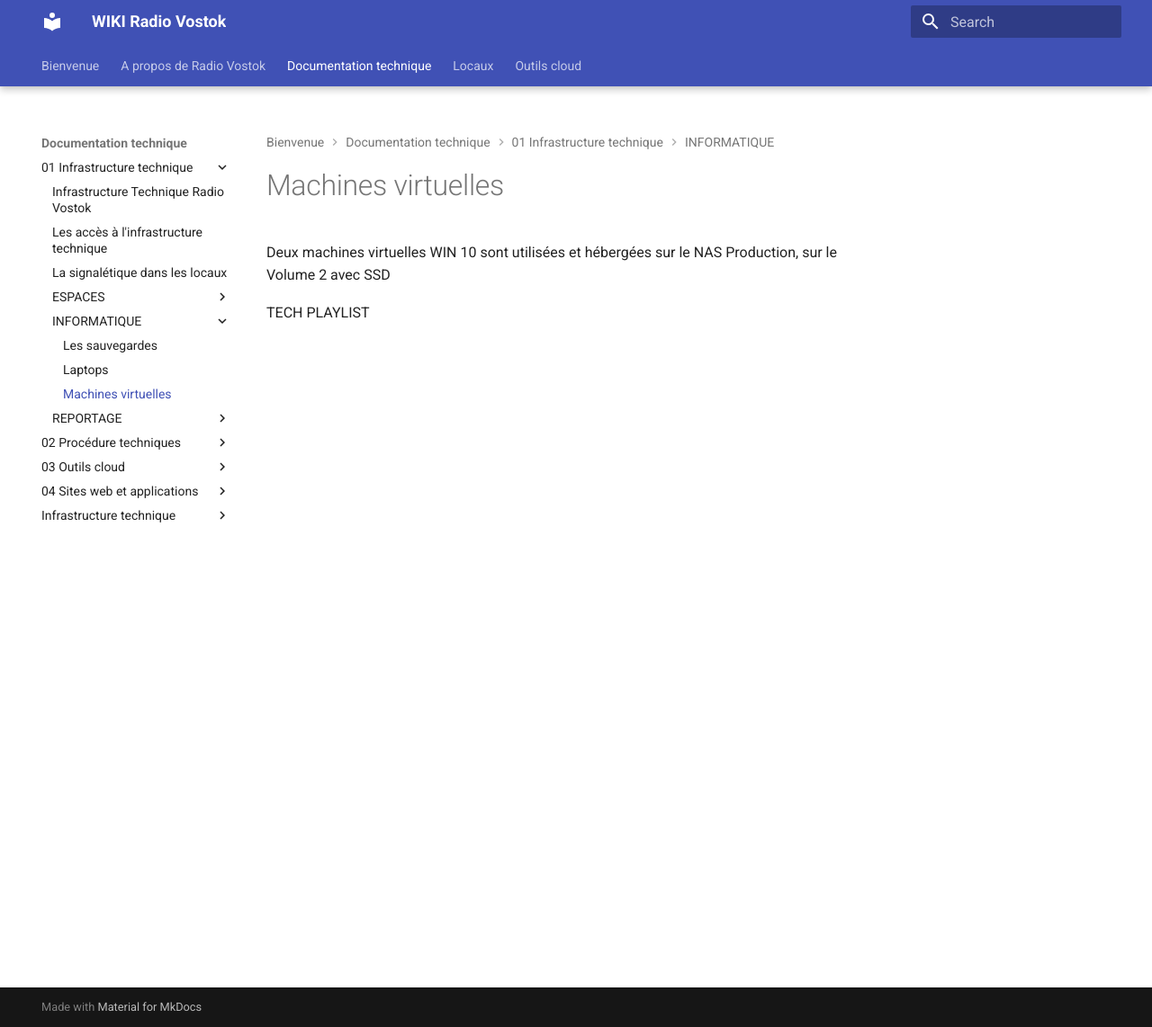
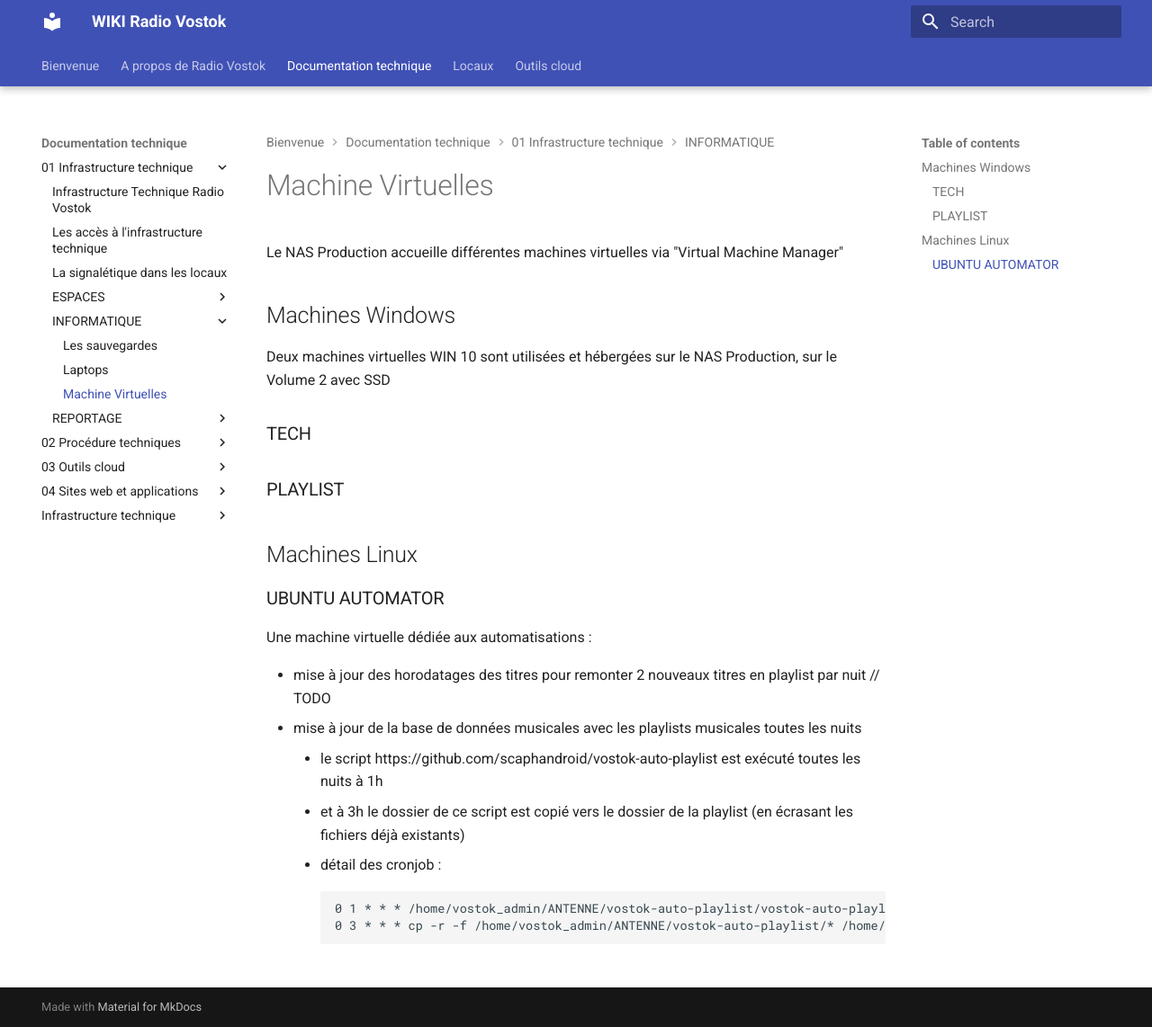
Before and after one commit to Le-Parloir/Vostok-Documentation, an MkDocs documentation site: the page built from docs/Documentation technique/01 - Infrastructure technique/INFORMATIQUE/machines virtuelles.md, in a window 1280 px wide and 1142 px high. Shown: the whole window at 90% size. Built offline with MkDocs 1.6.1 and Material for MkDocs 9.7.7, drawn with Linux system fonts in a browser that asks for light colours.

Commit message:
add ubuntu automator

````diff
--- a/docs/Documentation technique/01 - Infrastructure technique/INFORMATIQUE/machines virtuelles.md
+++ b/docs/Documentation technique/01 - Infrastructure technique/INFORMATIQUE/machines virtuelles.md
@@ -1,4 +1,26 @@
+# Machine Virtuelles
+
+Le NAS Production accueille différentes machines virtuelles via "Virtual Machine Manager"
+
+## Machines Windows
+
 Deux machines virtuelles WIN 10 sont utilisées et hébergées sur le NAS Production, sur le Volume 2 avec SSD
 
-TECH
-PLAYLIST
+### TECH
+### PLAYLIST
+
+## Machines Linux
+
+### UBUNTU AUTOMATOR
+
+Une machine virtuelle dédiée aux automatisations :
+
+- mise à jour des horodatages des titres pour remonter 2 nouveaux titres en playlist par nuit // TODO
+- mise à jour de la base de données musicales avec les playlists musicales toutes les nuits
+    - le script https://github.com/scaphandroid/vostok-auto-playlist est exécuté toutes les nuits à 1h
+    - et à 3h le dossier de ce script est copié vers le dossier de la playlist (en écrasant les fichiers déjà existants)
+    - détail des cronjob :
+    ```
+    0 1 * * * /home/vostok_admin/ANTENNE/vostok-auto-playlist/vostok-auto-playlist
+    0 3 * * * cp -r -f /home/vostok_admin/ANTENNE/vostok-auto-playlist/* /home/vostok_admin/ANTENNE/DATABASE/MUSIQUE\ DB/
+    ```
````
